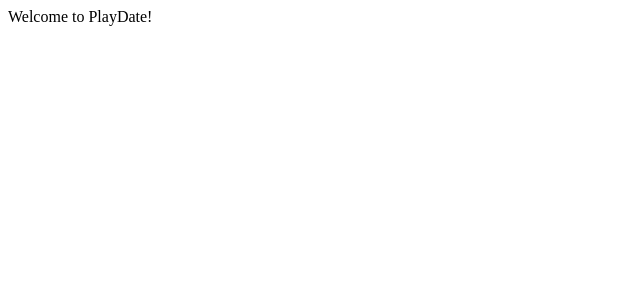
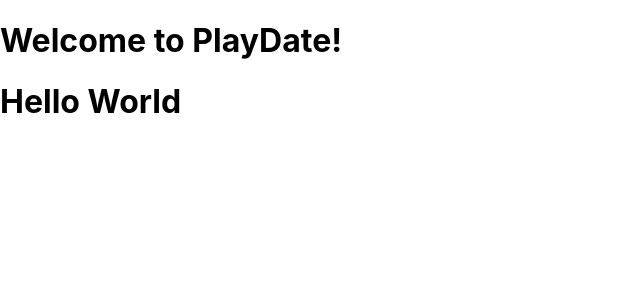
Before and after one commit to Team-Korn/PlayDate-2.0, a React (Create React App) app: page / in a window 1280 px wide. Shown: the top 300 px of the page, without its empty margins (0-640 px from the left). Built offline with nearby package versions, Linux system fonts and the light colour scheme.

Commit message:
feat(setup):change react-router code to match version listed in package.json

```diff
--- a/public/index.html
+++ b/public/index.html
@@ -15,7 +15,10 @@
       user's mobile device or desktop. See https://developers.google.com/web/fundamentals/web-app-manifest/
     -->
     <link rel="manifest" href="%PUBLIC_URL%/manifest.json" />
+    <meta name="viewport" content="width=device-width, initial-scale=1.0" />
+    <meta name="theme-color" content="white" />
     <!--
+
       Notice the use of %PUBLIC_URL% in the tags above.
       It will be replaced with the URL of the `public` folder during the build.
       Only files inside the `public` folder can be referenced from the HTML.
@@ -24,10 +27,10 @@
       work correctly both with client-side routing and a non-root public URL.
       Learn how to configure a non-root public URL by running `npm run build`.
     -->
-    <title>React App</title>
+    <title>PlayDate</title>
   </head>
   <body>
-    <noscript>You need to enable JavaScript to run this app.</noscript>
+
     <div id="root"></div>
     <!--
       This HTML file is a template.
--- a/src/App.js
+++ b/src/App.js
@@ -1,7 +1,18 @@
 import React from 'react';
+import { Route, BrowserRouter, Routes } from 'react-router-dom';
+import HomePage from './components/HomePage';
 
 function App() {
-  return <div className="App">Welcome to PlayDate!</div>;
+  return (
+    <div className="App">
+      <h1> Welcome to PlayDate!</h1>
+      <BrowserRouter>
+        <Routes>
+          <Route path="/" element={<HomePage />} />
+        </Routes>
+      </BrowserRouter>
+    </div>
+  );
 }
 
 export default App;
--- a/src/history.js
+++ /dev/null
@@ -1,8 +0,0 @@
-import { createMemoryHistory, createBrowserHistory } from 'history';
-
-const history =
-  process.env.NODE_ENV === 'test'
-    ? createMemoryHistory()
-    : createBrowserHistory();
-
-export default history;
--- a/src/index.js
+++ b/src/index.js
@@ -1,20 +1,16 @@
 import React from 'react';
 import ReactDOM from 'react-dom/client';
-// import '../public/styles.css';
+import './styles/styles.css';
 import App from './App';
 import reportWebVitals from './reportWebVitals';
 // import { Provider } from 'react-redux';
-import { BrowserRouter } from 'react-router-dom';
-import history from './history';
 // import store from './store';
 
 const root = ReactDOM.createRoot(document.getElementById('root'));
 root.render(
   <React.StrictMode>
     {/* <Provider> */}
-    <BrowserRouter history={history}>
-      <App />
-    </BrowserRouter>
+    <App />
     {/* </Provider> */}
   </React.StrictMode>
 );
```
Also changed, not shown: src/Routes.js (deleted, +0 -15 lines), 1 other file (tests, documents, lock files or other folders).
